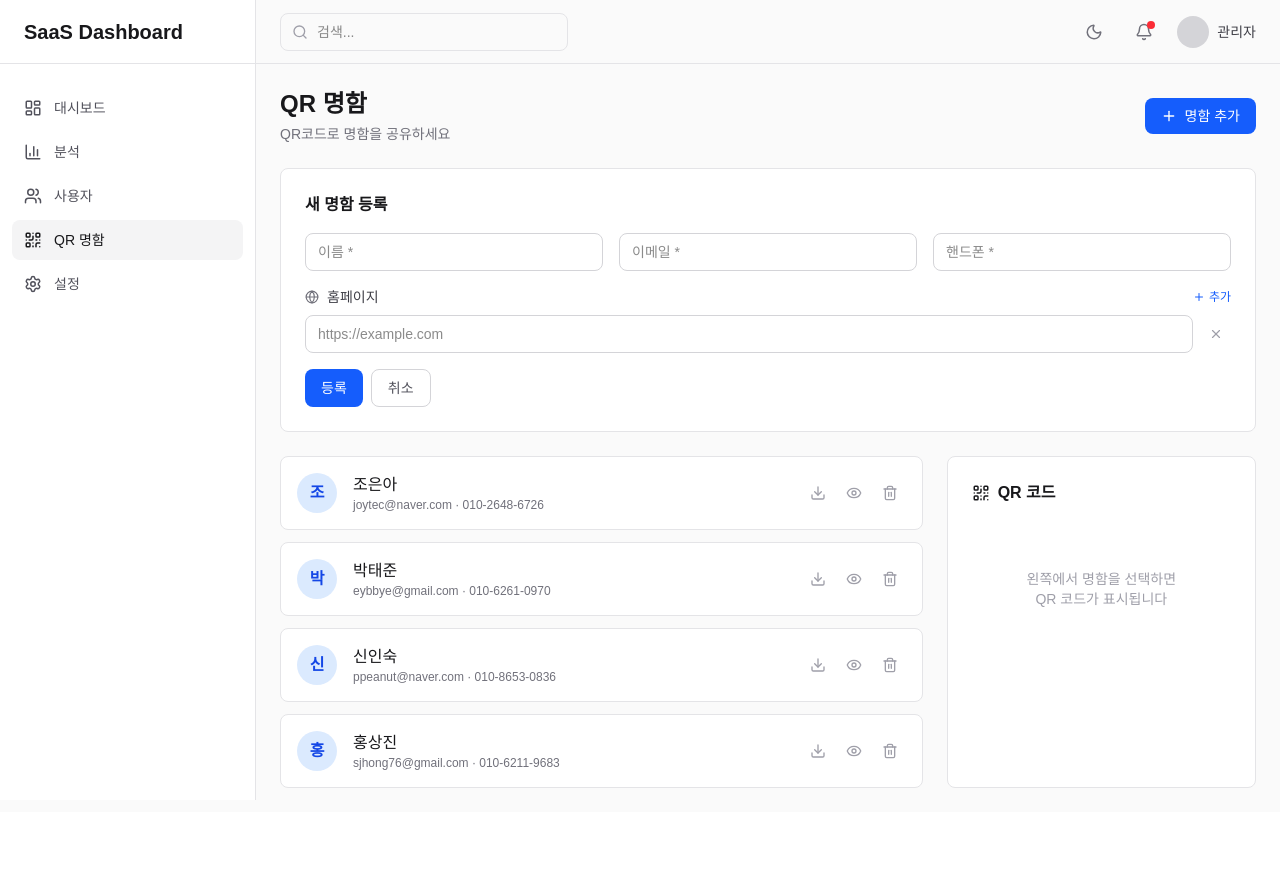
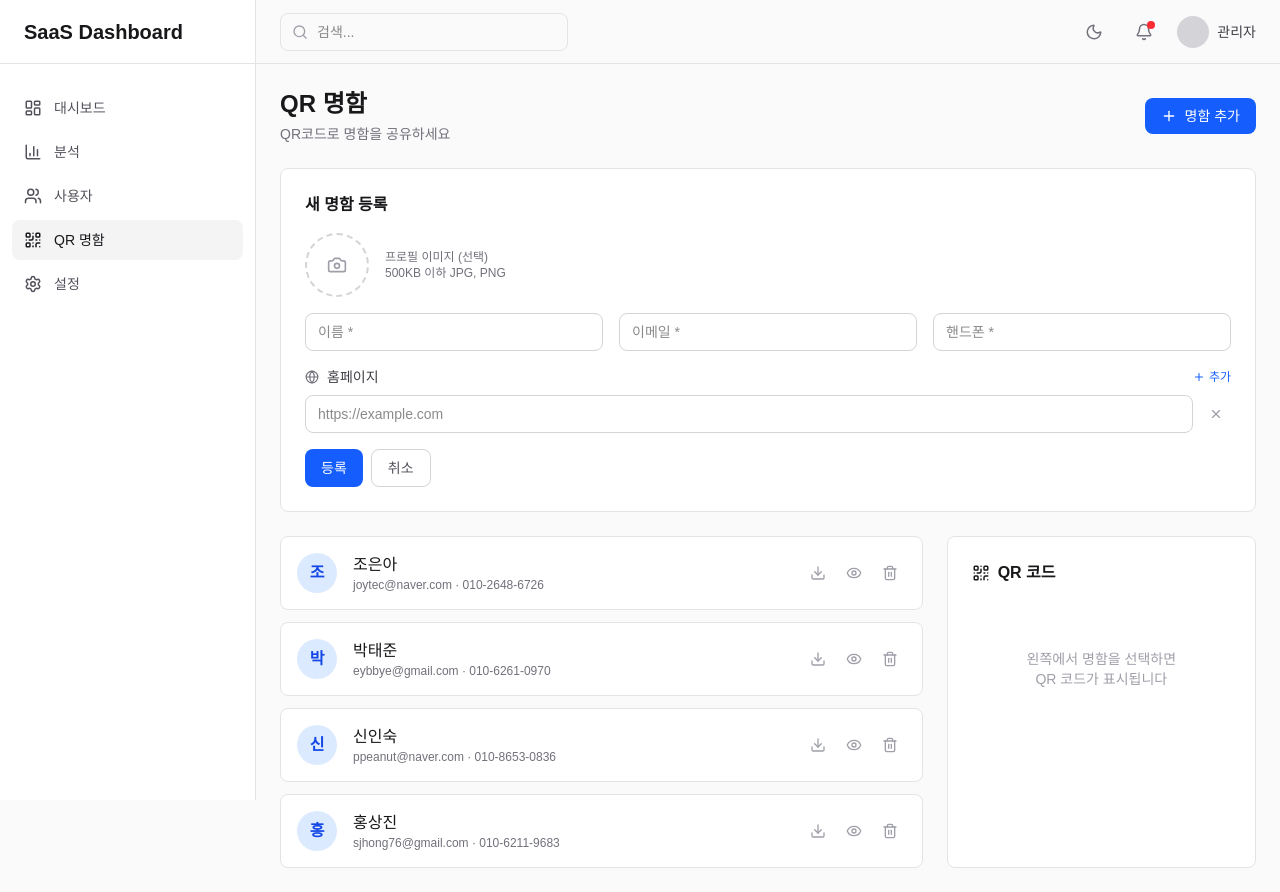
Before and after one commit to joy1473/profile_dashborad, a Next.js app: page /qr-cards in a window 1280 px wide. Both pictures are taken after a click on the button "명함 추가". Before the commit the page ends 812 px from the top, so only its background shows below. Built offline with nearby package versions, Linux system fonts and the light colour scheme.

Commit message:
Add profile image upload to QR business card
- Image upload in card form (500KB limit, JPG/PNG)
- Base64 stored in localStorage
- Profile image shown in card list and public profile page
- Fallback to name initial when no image

Co-Authored-By: Claude Opus 4.6 <noreply@anthropic.com>

```diff
--- a/src/app/(dashboard)/qr-cards/page.tsx
+++ b/src/app/(dashboard)/qr-cards/page.tsx
@@ -1,7 +1,7 @@
 "use client";
 
 import { useState, useEffect, useRef } from "react";
-import { QrCode, Download, Plus, Trash2, Eye, Globe, X } from "lucide-react";
+import { QrCode, Download, Plus, Trash2, Eye, Globe, X, Camera } from "lucide-react";
 import QRCode from "qrcode";
 import type { CardProfile } from "@/types/card-profile";
 import { generateVCard, generateUniqueId } from "@/lib/card-profiles";
@@ -22,6 +22,8 @@ export default function QrCardsPage() {
   const [formEmail, setFormEmail] = useState("");
   const [formPhone, setFormPhone] = useState("");
   const [formWebsites, setFormWebsites] = useState<string[]>([""]);
+  const [formImage, setFormImage] = useState<string>("");
+  const fileInputRef = useRef<HTMLInputElement>(null);
   const qrRef = useRef<HTMLCanvasElement>(null);
 
   useEffect(() => {
@@ -80,6 +82,18 @@ export default function QrCardsPage() {
     a.click();
   }
 
+  function handleImageChange(e: React.ChangeEvent<HTMLInputElement>) {
+    const file = e.target.files?.[0];
+    if (!file) return;
+    if (file.size > 500 * 1024) {
+      alert("이미지는 500KB 이하만 가능합니다.");
+      return;
+    }
+    const reader = new FileReader();
+    reader.onload = () => setFormImage(reader.result as string);
+    reader.readAsDataURL(file);
+  }
+
   function handleAddProfile() {
     if (!formName || !formEmail || !formPhone) return;
     const websites = formWebsites.filter((w) => w.trim() !== "");
@@ -91,6 +105,7 @@ export default function QrCardsPage() {
       email: formEmail,
       phone: formPhone,
       websites,
+      image: formImage || undefined,
       created_at: new Date().toISOString(),
       updated_at: new Date().toISOString(),
     };
@@ -105,6 +120,7 @@ export default function QrCardsPage() {
     setFormEmail("");
     setFormPhone("");
     setFormWebsites([""]);
+    setFormImage("");
     setShowForm(false);
   }
 
@@ -156,6 +172,42 @@ export default function QrCardsPage() {
       {showForm && (
         <div className="rounded-lg border border-zinc-200 bg-white p-6 dark:border-zinc-800 dark:bg-zinc-950">
           <h3 className="font-semibold text-zinc-900 dark:text-zinc-50 mb-4">새 명함 등록</h3>
+
+          {/* 이미지 업로드 */}
+          <div className="flex items-center gap-4 mb-4">
+            <button
+              type="button"
+              onClick={() => fileInputRef.current?.click()}
+              className="relative flex h-16 w-16 items-center justify-center rounded-full border-2 border-dashed border-zinc-300 hover:border-blue-400 transition-colors overflow-hidden shrink-0 dark:border-zinc-600"
+            >
+              {formImage ? (
+                <img src={formImage} alt="미리보기" className="h-full w-full object-cover" />
+              ) : (
+                <Camera size={20} className="text-zinc-400" />
+              )}
+            </button>
+            <input
+              ref={fileInputRef}
+              type="file"
+              accept="image/*"
+              onChange={handleImageChange}
+              className="hidden"
+            />
+            <div className="text-xs text-zinc-500">
+              <p>프로필 이미지 (선택)</p>
+              <p>500KB 이하 JPG, PNG</p>
+              {formImage && (
+                <button
+                  type="button"
+                  onClick={() => setFormImage("")}
+                  className="text-red-500 hover:text-red-600 mt-1"
+                >
+                  이미지 삭제
+                </button>
+              )}
+            </div>
+          </div>
+
           <div className="grid grid-cols-1 md:grid-cols-3 gap-4">
             <input
               placeholder="이름 *"
@@ -244,9 +296,13 @@ export default function QrCardsPage() {
               onClick={() => handleSelectProfile(profile)}
             >
               <div className="flex items-center gap-4">
-                <div className="flex h-10 w-10 items-center justify-center rounded-full bg-blue-100 text-blue-700 font-bold dark:bg-blue-900 dark:text-blue-300">
-                  {profile.name[0]}
-                </div>
+                {profile.image ? (
+                  <img src={profile.image} alt={profile.name} className="h-10 w-10 rounded-full object-cover shrink-0" />
+                ) : (
+                  <div className="flex h-10 w-10 items-center justify-center rounded-full bg-blue-100 text-blue-700 font-bold shrink-0 dark:bg-blue-900 dark:text-blue-300">
+                    {profile.name[0]}
+                  </div>
+                )}
                 <div>
                   <p className="font-medium text-zinc-900 dark:text-zinc-50">{profile.name}</p>
                   <p className="text-xs text-zinc-500">{profile.email} · {profile.phone}</p>
--- a/src/app/u/[uniqueId]/page.tsx
+++ b/src/app/u/[uniqueId]/page.tsx
@@ -82,9 +82,13 @@ export default function PublicProfilePage({ params }: { params: Promise<{ unique
         <div className="rounded-2xl bg-white shadow-xl overflow-hidden">
           {/* 상단 헤더 */}
           <div className="bg-gradient-to-r from-blue-600 to-blue-800 px-6 py-8 text-center text-white">
-            <div className="mx-auto mb-3 flex h-20 w-20 items-center justify-center rounded-full bg-white/20 text-3xl font-bold">
-              {profile.name[0]}
-            </div>
+            {profile.image ? (
+              <img src={profile.image} alt={profile.name} className="mx-auto mb-3 h-20 w-20 rounded-full object-cover border-3 border-white/30" />
+            ) : (
+              <div className="mx-auto mb-3 flex h-20 w-20 items-center justify-center rounded-full bg-white/20 text-3xl font-bold">
+                {profile.name[0]}
+              </div>
+            )}
             <h1 className="text-2xl font-bold">{profile.name}</h1>
           </div>
 
--- a/src/types/card-profile.ts
+++ b/src/types/card-profile.ts
@@ -6,6 +6,7 @@ export interface CardProfile {
   email: string;
   phone: string;
   websites: string[];
+  image?: string; // base64 data URL
   created_at: string;
   updated_at: string;
 }
```
